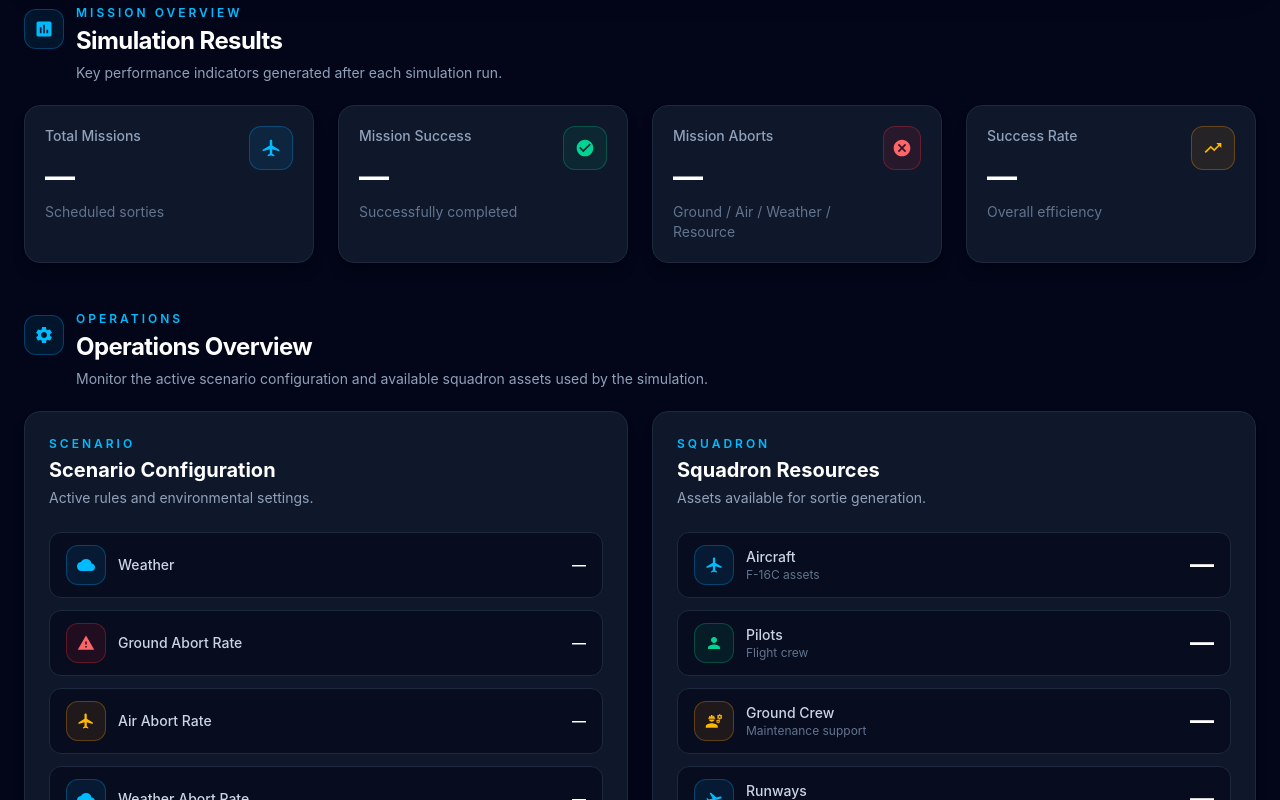
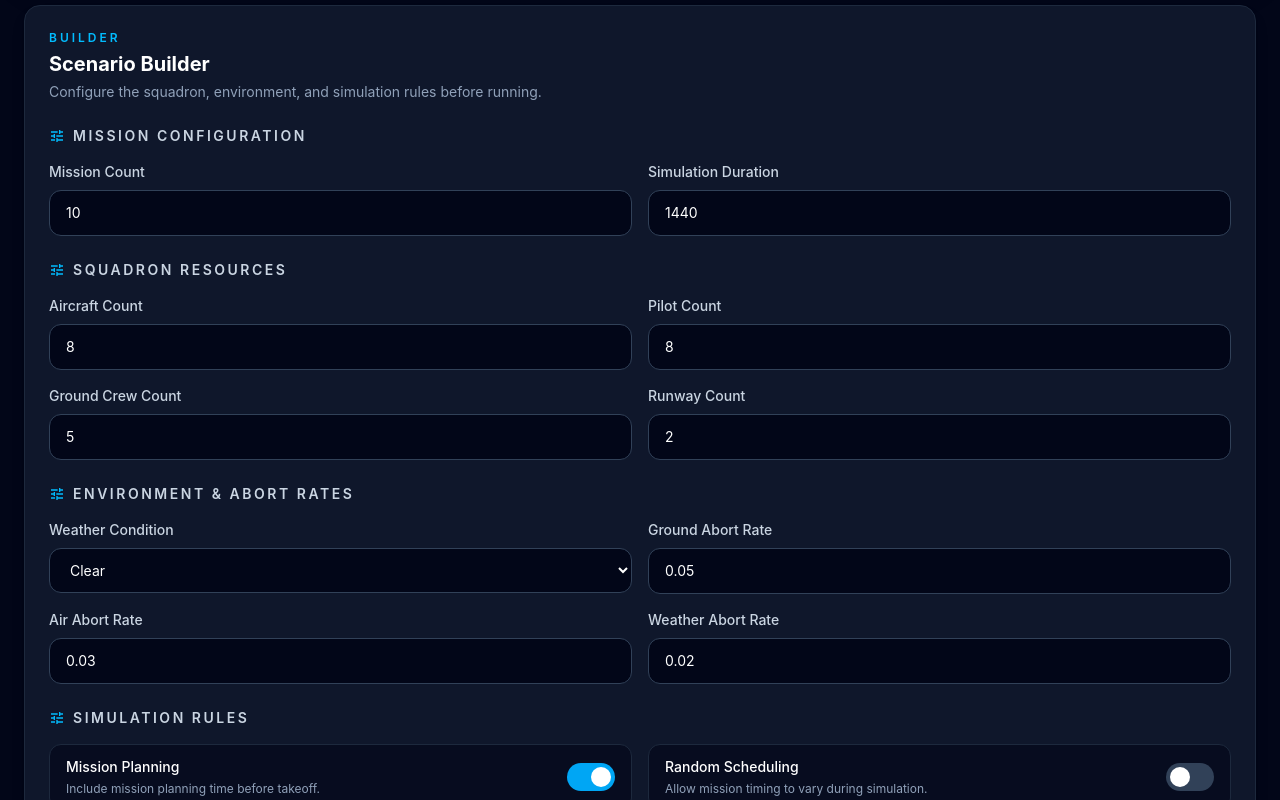
Before and after one commit to kartikojha754/Sortie-Generation-Simulation-of-a-Fighter-Squadron, a React app in the folder frontend/: page / in a window 1280 px wide. Shown: the part 500-1300 px from the top of the page. Built offline with nearby package versions, Linux system fonts and the light colour scheme; the HTML template or start-up script is replaced by a standard one.

Commit message:
Added Analytics

```diff
--- a/frontend/src/components/common/Input.jsx
+++ b/frontend/src/components/common/Input.jsx
@@ -0,0 +1,33 @@
+function Input({
+  label,
+  name,
+  type = "text",
+  value,
+  onChange,
+  min,
+  max,
+  step,
+  placeholder,
+}) {
+  return (
+    <label className="block">
+      <span className="mb-2 block text-sm font-medium text-slate-300">
+        {label}
+      </span>
+
+      <input
+        name={name}
+        type={type}
+        value={value}
+        onChange={onChange}
+        min={min}
+        max={max}
+        step={step}
+        placeholder={placeholder}
+        className="w-full rounded-xl border border-slate-700 bg-slate-950 px-4 py-3 text-sm text-white outline-none transition placeholder:text-slate-600 focus:border-sky-500 focus:ring-2 focus:ring-sky-500/20"
+      />
+    </label>
+  );
+}
+
+export default Input;
--- a/frontend/src/components/common/Select.jsx
+++ b/frontend/src/components/common/Select.jsx
@@ -0,0 +1,28 @@
+function Select({ label, name, value, onChange, options = [] }) {
+  return (
+    <label className="block">
+      <span className="mb-2 block text-sm font-medium text-slate-300">
+        {label}
+      </span>
+
+      <select
+        name={name}
+        value={value}
+        onChange={onChange}
+        className="w-full cursor-pointer rounded-xl border border-slate-700 bg-slate-950 px-4 py-3 text-sm text-white outline-none transition focus:border-sky-500 focus:ring-2 focus:ring-sky-500/20"
+      >
+        {options.map((option) => (
+          <option
+            key={option.value}
+            value={option.value}
+            className="bg-slate-950 text-white"
+          >
+            {option.label}
+          </option>
+        ))}
+      </select>
+    </label>
+  );
+}
+
+export default Select;
--- a/frontend/src/components/common/Toggle.jsx
+++ b/frontend/src/components/common/Toggle.jsx
@@ -0,0 +1,39 @@
+function Toggle({ label, name, checked, onChange, description }) {
+  return (
+    <div className="flex items-center justify-between rounded-xl border border-slate-800 bg-slate-950/60 px-4 py-3 transition hover:border-slate-700">
+      <div>
+        <p className="text-sm font-medium text-white">{label}</p>
+
+        {description && (
+          <p className="mt-1 text-xs text-slate-400">{description}</p>
+        )}
+      </div>
+
+      <button
+        type="button"
+        role="switch"
+        aria-checked={checked}
+        onClick={() =>
+          onChange({
+            target: {
+              name,
+              value: !checked,
+              checked: !checked,
+            },
+          })
+        }
+        className={`relative h-7 w-12 cursor-pointer rounded-full transition ${
+          checked ? "bg-sky-500" : "bg-slate-700"
+        }`}
+      >
+        <span
+          className={`absolute top-1 h-5 w-5 rounded-full bg-white transition ${
+            checked ? "left-6" : "left-1"
+          }`}
+        />
+      </button>
+    </div>
+  );
+}
+
+export default Toggle;
--- /dev/null
+++ b/frontend/src/components/simulation/ScenarioBuilderPanel.jsx
@@ -0,0 +1,184 @@
+import { MdPlayArrow, MdTune } from "react-icons/md";
+
+import Button from "../common/Button";
+import Card from "../common/Card";
+import Input from "../common/Input";
+import Select from "../common/Select";
+import Toggle from "../common/Toggle";
+
+function ScenarioBuilderPanel({
+  formData,
+  onChange,
+  onRunSimulation,
+  isLoading,
+}) {
+  const weatherOptions = [
+    { label: "Clear", value: "CLEAR" },
+    { label: "Cloudy", value: "CLOUDY" },
+    { label: "Rainy", value: "RAINY" },
+    { label: "Stormy", value: "STORMY" },
+  ];
+
+  return (
+    <Card className="space-y-6">
+      <div>
+        <p className="text-xs font-semibold uppercase tracking-[0.25em] text-sky-400">
+          Builder
+        </p>
+        <h3 className="mt-1 text-xl font-bold text-white">Scenario Builder</h3>
+        <p className="mt-1 text-sm text-slate-400">
+          Configure the squadron, environment, and simulation rules before
+          running.
+        </p>
+      </div>
+
+      <BuilderSection title="Mission Configuration">
+        <Input
+          label="Mission Count"
+          name="missionCount"
+          type="number"
+          min="1"
+          value={formData.missionCount}
+          onChange={onChange}
+        />
+
+        <Input
+          label="Simulation Duration"
+          name="simulationDuration"
+          type="number"
+          min="60"
+          step="60"
+          value={formData.simulationDuration}
+          onChange={onChange}
+        />
+      </BuilderSection>
+
+      <BuilderSection title="Squadron Resources">
+        <Input
+          label="Aircraft Count"
+          name="aircraftCount"
+          type="number"
+          min="1"
+          value={formData.aircraftCount}
+          onChange={onChange}
+        />
+
+        <Input
+          label="Pilot Count"
+          name="pilotCount"
+          type="number"
+          min="1"
+          value={formData.pilotCount}
+          onChange={onChange}
+        />
+
+        <Input
+          label="Ground Crew Count"
+          name="groundCrewCount"
+          type="number"
+          min="1"
+          value={formData.groundCrewCount}
+          onChange={onChange}
+        />
+
+        <Input
+          label="Runway Count"
+          name="runwayCount"
+          type="number"
+          min="1"
+          value={formData.runwayCount}
+          onChange={onChange}
+        />
+      </BuilderSection>
+
+      <BuilderSection title="Environment & Abort Rates">
+        <Select
+          label="Weather Condition"
+          name="weatherCondition"
+          value={formData.weatherCondition}
+          onChange={onChange}
+          options={weatherOptions}
+        />
+
+        <Input
+          label="Ground Abort Rate"
+          name="groundAbortRate"
+          type="number"
+          min="0"
+          max="1"
+          step="0.01"
+          value={formData.groundAbortRate}
+          onChange={onChange}
+        />
+
+        <Input
+          label="Air Abort Rate"
+          name="airAbortRate"
+          type="number"
+          min="0"
+          max="1"
+          step="0.01"
+          value={formData.airAbortRate}
+          onChange={onChange}
+        />
+
+        <Input
+          label="Weather Abort Rate"
+          name="weatherAbortRate"
+          type="number"
+          min="0"
+          max="1"
+          step="0.01"
+          value={formData.weatherAbortRate}
+          onChange={onChange}
+        />
+      </BuilderSection>
+
+      <BuilderSection title="Simulation Rules">
+        <Toggle
+          label="Mission Planning"
+          name="missionPlanningEnabled"
+          checked={formData.missionPlanningEnabled}
+          onChange={onChange}
+          description="Include mission planning time before takeoff."
+        />
+
+        <Toggle
+          label="Random Scheduling"
+          name="randomScheduling"
+          checked={formData.randomScheduling}
+          onChange={onChange}
+          description="Allow mission timing to vary during simulation."
+        />
+      </BuilderSection>
+
+      <div className="flex justify-end border-t border-slate-800 pt-6">
+        <Button
+          size="lg"
+          icon={<MdPlayArrow />}
+          onClick={onRunSimulation}
+          disabled={isLoading}
+        >
+          {isLoading ? "Running Simulation..." : "Run Simulation"}
+        </Button>
+      </div>
+    </Card>
+  );
+}
+
+function BuilderSection({ title, children }) {
+  return (
+    <div>
+      <div className="mb-4 flex items-center gap-2">
+        <MdTune className="text-sky-400" />
+        <h4 className="text-sm font-semibold uppercase tracking-[0.18em] text-slate-300">
+          {title}
+        </h4>
+      </div>
+
+      <div className="grid gap-4 md:grid-cols-2">{children}</div>
+    </div>
+  );
+}
+
+export default ScenarioBuilderPanel;
--- a/frontend/src/pages/Simulation.jsx
+++ b/frontend/src/pages/Simulation.jsx
@@ -5,10 +5,11 @@ import ResultSummary from "../components/simulation/ResultSummary";
 import OperationsOverview from "../components/simulation/OperationsOverview";
 import MissionTable from "../components/simulation/MissionTable";
 import AnalyticsSection from "../components/simulation/AnalyticsSection";
+import ScenarioBuilderPanel from "../components/simulation/ScenarioBuilderPanel";
 
 import { runCustomSimulation } from "../api/simulationApi";
 
-const DEFAULT_SIMULATION_INPUT = {
+const INITIAL_FORM_DATA = {
   aircraftCount: 8,
   pilotCount: 8,
   groundCrewCount: 5,
@@ -24,16 +25,31 @@ const DEFAULT_SIMULATION_INPUT = {
 };
 
 function Simulation() {
+  const [formData, setFormData] = useState(INITIAL_FORM_DATA);
   const [simulationResult, setSimulationResult] = useState(null);
   const [isLoading, setIsLoading] = useState(false);
   const [errorMessage, setErrorMessage] = useState("");
+
+  function handleInputChange(event) {
+    const { name, value, checked, type } = event.target;
+
+    setFormData((current) => ({
+      ...current,
+      [name]:
+        type === "checkbox"
+          ? checked
+          : type === "number"
+            ? Number(value)
+            : value,
+    }));
+  }
 
   async function handleRunSimulation() {
     try {
       setIsLoading(true);
       setErrorMessage("");
 
-      const response = await runCustomSimulation(DEFAULT_SIMULATION_INPUT);
+      const response = await runCustomSimulation(formData);
 
       setSimulationResult(response.data);
     } catch (error) {
@@ -59,6 +75,13 @@ function Simulation() {
         </div>
       )}
 
+      <ScenarioBuilderPanel
+        formData={formData}
+        onChange={handleInputChange}
+        onRunSimulation={handleRunSimulation}
+        isLoading={isLoading}
+      />
+
       <ResultSummary result={simulationResult} />
       <OperationsOverview result={simulationResult} />
       <MissionTable result={simulationResult} />
```
